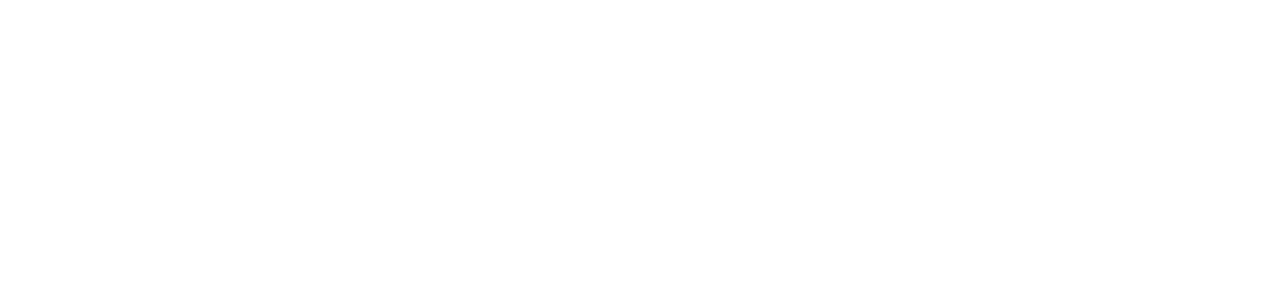
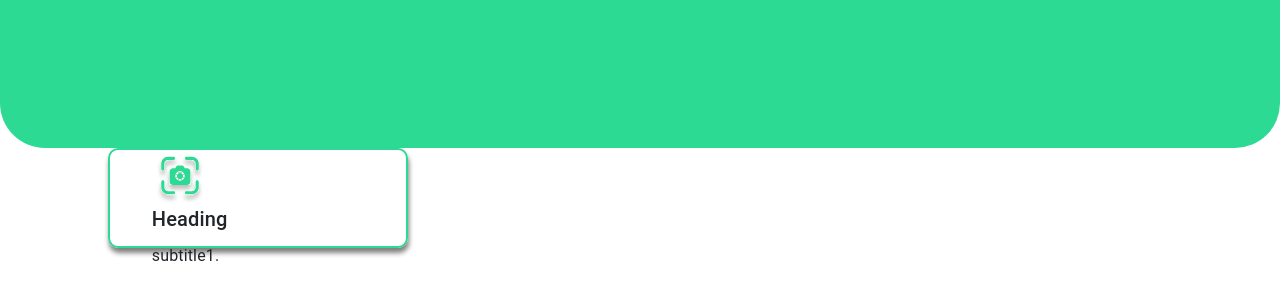
Before and after one commit to checalo-mx/front-end, a React (Create React App) app: page /home in a window 1280 px wide. Before the commit this address had no page. Shown: the part 172-472 px from the top of the page. Built offline with nearby package versions, Linux system fonts and the light colour scheme.

Commit message:
Subiendo Config alimentacion y Avance Home

```diff
--- a/src/App.js
+++ b/src/App.js
@@ -9,6 +9,8 @@ import {
 import UserSettings from "./Pages/UserSettings/UserSettings";
 import Home from "./Pages/Home/Home";
 import Landing from "./Pages/Landing/Landing";
+import Configuracionalimentacion from "./Pages/Configuracionalimentacion/Configuracionalimentacion"
+
 
 function App() {
   return (
@@ -18,7 +20,8 @@ function App() {
         <Route path="/login" element={<Login />} />
         <Route path="/signup" element={<Signup />} />
         <Route path="/usersettings" element={<UserSettings/>}/>
-        <Route path="/" element={<Home/>}/>
+        <Route path="/configuracionalimentacion" element={<Configuracionalimentacion/>}/>
+        <Route path="/home" element={<Home/>}/>
       </Routes>
     </BrowserRouter>
   );
--- /dev/null
+++ b/src/Components/Buttons/Primary/HomeButtons.jsx
@@ -0,0 +1,54 @@
+import React from "react";
+import { Grid, Typography } from "@mui/material";
+
+const HomeButtons = (props) => {
+  return (
+    <div>
+      <Grid container spacing={{ xs: 2 }} justifyContent="center">
+        <Grid item xs={10}>
+          <Grid
+            container
+            sx={{
+              display: "flex",
+              flexDirection: "row",
+              justifyContent: "center",
+              border: "2px solid #2DDA93",
+              width: "300px",
+              height: "100px",
+              borderRadius: "10px",
+              boxShadow: "1px 5px 5px gray",
+            }}
+          >
+            <Grid item xs={10}>
+              <Grid container justifyContent="center">
+                <Grid item xs={10}>
+                  <img alt="escanerlogo" src={props.svg} />
+                </Grid>
+              </Grid>
+              <Grid item xs={10}>
+                <Grid container justifyContent="center">
+                  <Grid item xs={10}>
+                    <Typography variant="h6" gutterBottom component="div">
+                      Heading
+                    </Typography>
+                  </Grid>
+                  <Grid item xs={10}>
+                    <Typography
+                      variant="subtitle1"
+                      gutterBottom
+                      component="div"
+                    >
+                      subtitle1.
+                    </Typography>
+                  </Grid>
+                </Grid>
+              </Grid>
+            </Grid>
+          </Grid>
+        </Grid>
+      </Grid>
+    </div>
+  );
+};
+
+export default HomeButtons;
--- a/src/Components/Buttons/Primary/PrimaryButton.jsx
+++ b/src/Components/Buttons/Primary/PrimaryButton.jsx
@@ -1,9 +1,10 @@
 import Button from "@mui/material/Button";
 import React from "react";
+import DeleteIcon from "@mui/icons-material/Delete";
 
 const PrimaryButton = (props) => {
   return (
-    <Button fullWidth type={props.type} color={props.color} variant={props.variant}>
+    <Button fullWidth type={props.type} color={props.color} variant={props.variant} startIcon={<DeleteIcon />}>
       {props.buttonText}
     </Button>
   );
--- /dev/null
+++ b/src/Components/Cards/CardAlimentacion.jsx
@@ -0,0 +1,65 @@
+import * as React from 'react';
+import Box from '@mui/material/Box';
+import Card from '@mui/material/Card';
+import CardActions from '@mui/material/CardActions';
+import CardContent from '@mui/material/CardContent';
+import Button from '@mui/material/Button';
+import Typography from '@mui/material/Typography';
+import Switchs from "../../Components/Switchs/Switchs"
+import CardTitle from "../../Components/Titles/CardTitle";
+
+const card = (
+  <React.Fragment>
+      <CardTitle titleText="Perfil de Alimentación" />
+    <CardContent>
+      <Typography sx={{ fontSize: 14 }} color="text.secondary" gutterBottom>
+        Tipo de Dieta
+      </Typography>
+      <Typography variant="h5" component="div">
+            Vegetariano
+             <Switchs>
+
+            </Switchs>
+            Vegano
+             <Switchs>
+
+            </Switchs>
+      </Typography>
+    </CardContent>
+    <CardContent>
+      <Typography sx={{ fontSize: 14 }} color="text.secondary" gutterBottom>
+        Alergias
+      </Typography>
+      <Typography variant="h5" component="div">
+            Huevo
+             <Switchs>
+
+            </Switchs>
+           Mariscos
+             <Switchs>
+
+            </Switchs>
+            Nueces
+            <Switchs>
+
+            </Switchs>
+            Celiaco
+            <Switchs>
+
+            </Switchs>
+            Intolerancia a los lácteos
+            <Switchs>
+
+            </Switchs>
+      </Typography>
+    </CardContent>
+  </React.Fragment>
+);
+
+export default function OutlinedCard() {
+  return (
+    <Box sx={{ minWidth: 275 }}>
+      <Card variant="outlined">{card}</Card>
+    </Box>
+  );
+}
--- /dev/null
+++ b/src/Components/Cards/OutlinedCard.jsx
@@ -0,0 +1,23 @@
+import React from "react";
+import Card from "@mui/material/Card";
+import Box from "@mui/material/Box";
+
+const OutlinedCard = (props) => {
+    return (
+        <div>
+            <Box
+                sx={{
+                    bgcolor: "#FFFF",
+                    height: "380px",
+                    width: "300px",
+                    borderRadius: "30px",
+                    boxShadow: "1px 5px 5px gray",
+                }}
+            >
+                <Card variant="outlined">{props.cardTags}</Card>
+            </Box>
+        </div>
+    );
+};
+
+export default OutlinedCard;
--- a/src/Components/Switch/Switch.jsx
+++ b/src/Components/Switchs/Switchs.jsx
@@ -3,12 +3,11 @@ import Switch from '@mui/material/Switch';
 
 const label = { inputProps: { 'aria-label': 'Switch demo' } };
 
-export default function BasicSwitches() {
+export default function Switchs() {
   return (
     <div>
-      <Switch {...label} defaultChecked />
+      <Switch {...label} defaultUnchecked />
 
-      <Switch {...label} disabled defaultChecked />
 
     </div>
   );
--- /dev/null
+++ b/src/Pages/Configuracionalimentacion/Configuracionalimentacion.jsx
@@ -0,0 +1,36 @@
+import { Grid } from "@mui/material";
+import React from "react";
+import Background from "../../Components/Backgrounds/Background";
+import InputForm from "../../Components/Inputs/InputForm";
+import CardTitle from "../../Components/Titles/CardTitle";
+import LockIcon from "@mui/icons-material/Lock";
+import SettingsIcon from "@mui/icons-material/Settings";
+import DeleteIcon from "@mui/icons-material/Delete";
+import Box from '@mui/material/Box';
+import OutlinedCard from '../../Components/Cards/OutlinedCard';
+import Switchs from "../../Components/Switchs/Switchs";
+import Typography from '@mui/material/Typography';
+import CardAlimentacion from "../../Components/Cards/CardAlimentacion"
+
+const Configuracionalimentacion = () => {
+    return (
+        <div>
+            <Background />
+            <Grid container spacing={{ xs: 2 }} justifyContent="center">
+             <CardAlimentacion>
+                <Grid item xs={10}>
+                    Configuracion de alimentacion
+                </Grid>
+                <Switchs>
+                </Switchs>
+                </CardAlimentacion>
+
+
+            </Grid>
+
+        </div>
+
+           )  };
+
+
+export default Configuracionalimentacion;
--- a/src/Pages/Home/Home.jsx
+++ b/src/Pages/Home/Home.jsx
@@ -1,10 +1,16 @@
 import React from 'react';
+import Background from '../../Components/Backgrounds/Background';
+import HomeButtons from "../../Components/Buttons/Primary/HomeButtons"
+import Escanerlogo from "../../Pages/Svg/scanlogo.svg"
 
 const Home = () => {
   return <div>
-      <h1>
-          "Hello World"
-      </h1>
+      <Background
+       />
+       <HomeButtons
+       svg={Escanerlogo}
+       />
+
   </div>;
 };
 
--- a/src/Pages/Landing/Landing.jsx
+++ b/src/Pages/Landing/Landing.jsx
@@ -4,6 +4,7 @@ import svg2 from "../Svg/landing2.svg"
 import svg3 from "../Svg/landing3.svg"
 import { makeStyles } from "@mui/styles";
 import landingback from "../Svg/landingback.png"
+import DeleteIcon from '@mui/icons-material/Delete';
 
 
 const useStyles = makeStyles({
```
Also changed, not shown: src/Components/Buttons/Switch/Switch.jsx (deleted, +0 -15 lines), src/Components/Cards/Outlinedcard.jsx (added, +23 -0 lines), src/Pages/Svg/scanlogo.svg (added), 1 other file (tests, documents, lock files or other folders).
